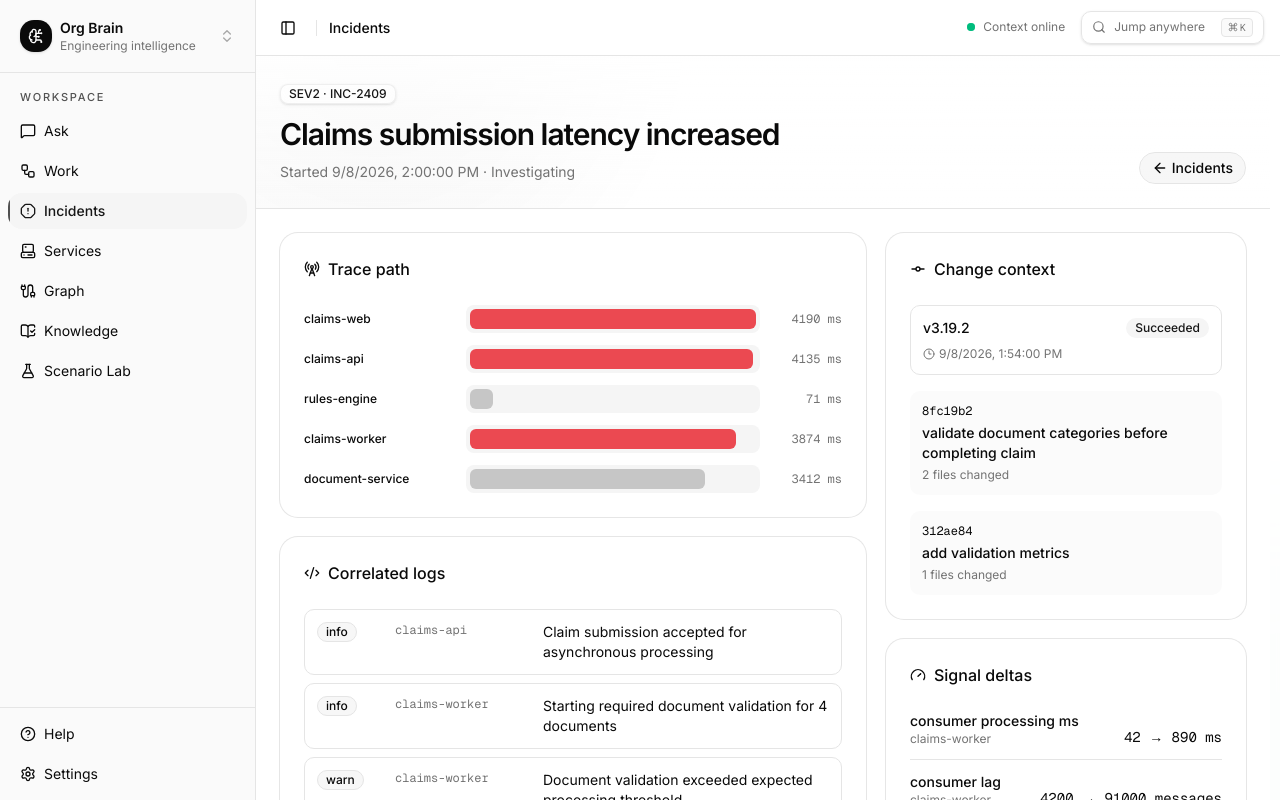
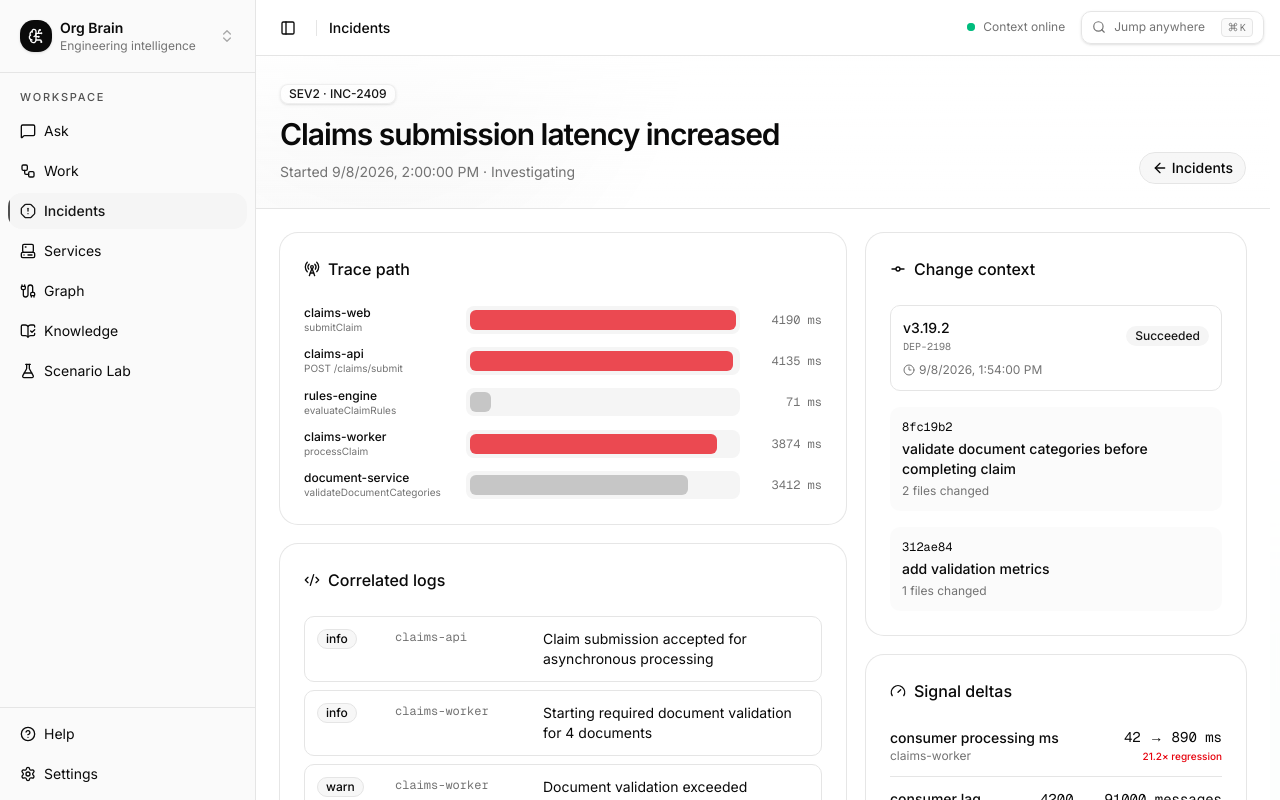
Before and after one commit to rishitshivesh/org-brain, a Next.js app: page /incidents/INC-2409 in a window 1280 px wide. Built offline with nearby package versions, Linux system fonts and the light colour scheme.

Commit message:
show evidence and source context on incidents

```diff
--- a/app/incidents/[id]/page.tsx
+++ b/app/incidents/[id]/page.tsx
@@ -2,6 +2,7 @@ import {
   ArrowLeft,
   Clock3,
   Code2,
+  FileCode2,
   Gauge,
   GitCommitHorizontal,
   RadioTower,
@@ -12,7 +13,6 @@ import { notFound } from "next/navigation";
 import { Badge } from "@/components/ui/badge";
 import { Button } from "@/components/ui/button";
 import { Card, CardContent, CardHeader, CardTitle } from "@/components/ui/card";
-import { PageHeader } from "@/modules/common/page-header";
 import {
   getDeploymentCommits,
   getIncident,
@@ -21,6 +21,23 @@ import {
   getService,
   orgBrainData,
 } from "@/lib/org-brain";
+import { PageHeader } from "@/modules/common/page-header";
+import type { MetricComparison } from "@/types/org-brain";
+
+function metricsForIncident(
+  incidentId: string,
+  metrics: MetricComparison[],
+): MetricComparison[] {
+  if (incidentId === "INC-2417") {
+    return metrics.filter((metric) => /^(db_|checkout_|cpu_|memory_)/.test(metric.metric));
+  }
+  if (incidentId === "INC-2424") {
+    return metrics.filter((metric) =>
+      /^(document_|submit_|requests_|error_|cpu_|memory_)/.test(metric.metric),
+    );
+  }
+  return metrics.filter((metric) => /^(consumer_|cpu_|memory_)/.test(metric.metric));
+}
 
 export default async function IncidentPage({
   params,
@@ -34,12 +51,17 @@ export default async function IncidentPage({
   const traces = getIncidentTraces(incident);
   const deployments = getIncidentDeployments(incident);
   const commits = deployments.flatMap(getDeploymentCommits);
+  const commitShas = new Set(commits.map((commit) => commit.sha));
+  const sourceSnapshots = orgBrainData.sourceSnapshots.filter((snapshot) =>
+    commitShas.has(snapshot.commitSha),
+  );
   const logs = orgBrainData.logs.filter((log) =>
     traces.some((trace) => trace.id === log.traceId),
   );
-  const metrics = orgBrainData.metrics.filter((metric) =>
+  const serviceMetrics = orgBrainData.metrics.filter((metric) =>
     incident.affectedServiceIds.includes(metric.serviceId),
   );
+  const metrics = metricsForIncident(incident.id, serviceMetrics);
   const primaryTrace = traces[0];
   const maxDuration = primaryTrace?.durationMs ?? 1;
 
@@ -60,9 +82,9 @@ export default async function IncidentPage({
         }
       />
 
-      <div className="grid gap-5 p-6 xl:grid-cols-[minmax(0,1fr)_360px]">
+      <div className="grid gap-5 p-6 xl:grid-cols-[minmax(0,1fr)_380px]">
         <div className="space-y-5">
-          <Card className="shadow-none">
+          <Card className="portal-card-hover shadow-none">
             <CardHeader>
               <CardTitle className="flex items-center gap-2 text-base">
                 <RadioTower className="size-4" /> Trace path
@@ -80,15 +102,20 @@ export default async function IncidentPage({
                     key={span.id}
                     className="grid grid-cols-[150px_minmax(0,1fr)_70px] items-center gap-3 text-xs"
                   >
-                    <span className="truncate font-medium">
+                    <div className="min-w-0">
+                      <span className="block truncate font-medium">
                         {service?.name ?? span.serviceId}
                       </span>
-                    <div className="h-7 rounded-md bg-muted p-1">
+                      <span className="block truncate text-[10px] text-muted-foreground">
+                        {span.operation}
+                      </span>
+                    </div>
+                    <div className="h-7 overflow-hidden rounded-md bg-muted p-1">
                       <div
                         className={
                           span.status === "error"
-                            ? "h-full rounded-sm bg-destructive/70"
-                            : "h-full rounded-sm bg-foreground/20"
+                            ? "h-full rounded-sm bg-destructive/70 transition-[width] duration-700"
+                            : "h-full rounded-sm bg-foreground/20 transition-[width] duration-700"
                         }
                         style={{ width: `${width}%` }}
                         title={`${span.operation} · ${span.durationMs} ms`}
@@ -103,7 +130,7 @@ export default async function IncidentPage({
             </CardContent>
           </Card>
 
-          <Card className="shadow-none">
+          <Card className="portal-card-hover shadow-none">
             <CardHeader>
               <CardTitle className="flex items-center gap-2 text-base">
                 <Code2 className="size-4" /> Correlated logs
@@ -113,7 +140,7 @@ export default async function IncidentPage({
               {logs.map((log) => (
                 <div
                   key={log.id}
-                  className="grid gap-2 rounded-lg border p-3 sm:grid-cols-[70px_140px_minmax(0,1fr)]"
+                  className="grid gap-2 rounded-lg border bg-background/45 p-3 transition-colors hover:bg-muted/20 sm:grid-cols-[70px_140px_minmax(0,1fr)]"
                 >
                   <Badge
                     variant={log.level === "error" ? "destructive" : "outline"}
@@ -124,15 +151,49 @@ export default async function IncidentPage({
                   <span className="font-mono text-xs text-muted-foreground">
                     {getService(log.serviceId)?.name ?? log.serviceId}
                   </span>
+                  <div>
                     <span className="text-sm">{log.message}</span>
+                    {log.metadata ? (
+                      <p className="mt-1 font-mono text-[10px] text-muted-foreground">
+                        {Object.entries(log.metadata)
+                          .map(([key, value]) => `${key}=${String(value)}`)
+                          .join(" · ")}
+                      </p>
+                    ) : null}
+                  </div>
                 </div>
               ))}
             </CardContent>
           </Card>
+
+          {sourceSnapshots.length ? (
+            <Card className="portal-card-hover overflow-hidden shadow-none">
+              <CardHeader>
+                <CardTitle className="flex items-center gap-2 text-base">
+                  <FileCode2 className="size-4" /> Suspect source
+                </CardTitle>
+              </CardHeader>
+              <CardContent className="space-y-3">
+                {sourceSnapshots.map((snapshot) => (
+                  <div key={`${snapshot.commitSha}-${snapshot.path}`} className="overflow-hidden rounded-xl border">
+                    <div className="flex items-center justify-between gap-3 border-b bg-muted/35 px-3 py-2">
+                      <span className="truncate font-mono text-xs">{snapshot.path}</span>
+                      <Badge variant="outline" className="shrink-0 font-mono text-[10px]">
+                        {snapshot.commitSha}
+                      </Badge>
+                    </div>
+                    <pre className="portal-scroll overflow-x-auto bg-zinc-950 p-4 text-xs leading-5 text-zinc-100">
+                      <code>{snapshot.content}</code>
+                    </pre>
+                  </div>
+                ))}
+              </CardContent>
+            </Card>
+          ) : null}
         </div>
 
         <div className="space-y-5">
-          <Card className="shadow-none">
+          <Card className="portal-card-hover shadow-none">
             <CardHeader>
               <CardTitle className="flex items-center gap-2 text-base">
                 <GitCommitHorizontal className="size-4" /> Change context
@@ -142,7 +203,12 @@ export default async function IncidentPage({
               {deployments.map((deployment) => (
                 <div key={deployment.id} className="rounded-lg border p-3">
                   <div className="flex items-center justify-between gap-3">
-                    <span className="font-medium">{deployment.version}</span>
+                    <div>
+                      <p className="font-medium">{deployment.version}</p>
+                      <p className="mt-0.5 font-mono text-[10px] text-muted-foreground">
+                        {deployment.id}
+                      </p>
+                    </div>
                     <Badge variant="secondary">{deployment.status}</Badge>
                   </div>
                   <p className="mt-2 flex items-center gap-1 text-xs text-muted-foreground">
@@ -163,14 +229,16 @@ export default async function IncidentPage({
             </CardContent>
           </Card>
 
-          <Card className="shadow-none">
+          <Card className="portal-card-hover shadow-none">
             <CardHeader>
               <CardTitle className="flex items-center gap-2 text-base">
                 <Gauge className="size-4" /> Signal deltas
               </CardTitle>
             </CardHeader>
             <CardContent className="space-y-3">
-              {metrics.map((metric) => (
+              {metrics.map((metric) => {
+                const change = metric.before === 0 ? null : metric.after / metric.before;
+                return (
                   <div
                     key={`${metric.serviceId}-${metric.metric}`}
                     className="flex items-end justify-between gap-4 border-b pb-3 last:border-0 last:pb-0"
@@ -187,9 +255,17 @@ export default async function IncidentPage({
                       <p className="font-mono text-sm">
                         {metric.before} → {metric.after} {metric.unit}
                       </p>
+                      {change && change >= 1.5 ? (
+                        <p className="mt-0.5 text-[10px] font-medium text-destructive">
+                          {change.toFixed(1)}× regression
+                        </p>
+                      ) : (
+                        <p className="mt-0.5 text-[10px] text-muted-foreground">near baseline</p>
+                      )}
                     </div>
                   </div>
-              ))}
+                );
+              })}
             </CardContent>
           </Card>
         </div>
```
Lines whose indentation alone changed are shown as unchanged.
